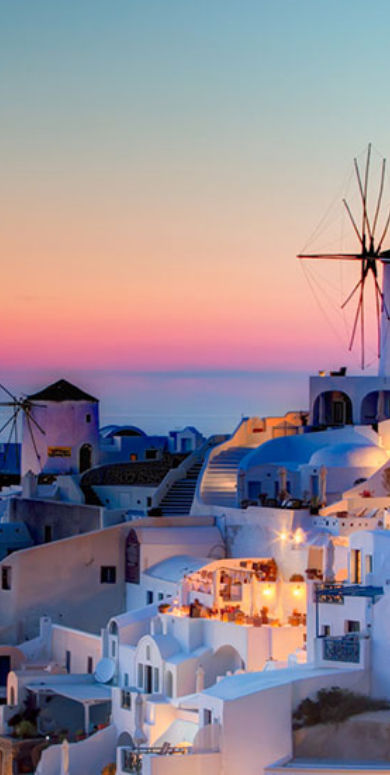
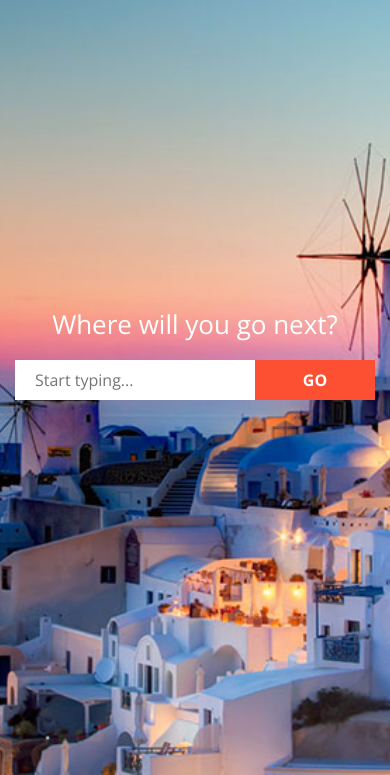
Before and after one commit to vakh-vlad/Seventh-project-flex, a plain HTML site: page index.html in a window 390 px wide. Shown: the part 69-844 px from the top of the page. Drawn offline with nearby package versions, Linux system fonts and the light colour scheme.

Commit message:
add search form to visual section with responsive

```diff
--- a/css/main.css
+++ b/css/main.css
@@ -27,6 +27,12 @@ fieldset{
 	border: 0;
 }
 
+input,
+select,
+textarea{
+	font: 16px 'Open Sans', sans-serif;
+}
+
 .page{
 	width: 100%;
 	overflow: hidden;
@@ -47,12 +53,19 @@ fieldset{
 
 }
 
+/*.visual .conteiner{
+	display: flex;
+	flex-direction: column;
+	align-items: center;
+}
+*/
 .header{
 	display: flex;
 	justify-content: space-between;
 	align-items: center;
 	padding: 27px 0;
 	position: relative;
+	width: 100%
 
 }
 
@@ -169,6 +182,61 @@ fieldset{
 	transform: rotate(-45deg);
 }
 
-@media(max-width: 1200px) {
+.search-form{
+	height: calc(100vh - 91px);
+	display: flex;
+	flex-direction: column;
+	justify-content: center;
+	align-items: center;
+}
+
+.search-form h1{
+	margin: 0 0 20px;
+	font-size: 52px;
+	font-weight: 300;
+	color: #fff;
+	text-align: center;
+}
+
+.form-holder{
+	max-width: 448px;
+	margin: 0 auto;
+	width: 100%;
+	display: flex;
+}
+
+.search-form input[type='search']{
+	width: 100%;
+	padding: 10px 20px;
+	line-height: 20px;
+	border: 0;
+}
+
+.search-form input[type='submit']{
+	width: 120px;
+	background: #fd4f32;
+	flex-shrink: 0;
+	border: 0;
+	color: #fff;
+	font-weight: 700;
+	cursor: pointer;
+	transition: all 0.3s ease;
 
 }
+
+.search-form input[type='submit']:hover{
+	opacity: 0.8;
+}
+
+@media(max-width: 767px) {
+	.search-form h1{
+		font-size: 26px;
+		line-height: 1.2;
+	}
+
+	.search-form{
+		height: 100vh;
+		margin: -91px 0 0;
+
+	}
+}
--- a/index.html
+++ b/index.html
@@ -3,6 +3,7 @@
 <head>
 	<meta charset="UTF-8">
 	<title>Travelly</title>
+	<meta name="viewport" content="width=device-width, initial-scale=1.0">
 	<link href="https://fonts.googleapis.com/css?family=Montserrat|Open+Sans:300,400,700&display=swap" rel="stylesheet">
 	<link rel="stylesheet" href="css/main.css">
 </head>
@@ -23,8 +24,12 @@
 						</ul>
 					</nav>
 				</header>
-				<form action="" class="section-form">
-
+				<form action="" class="search-form">
+						<h1>Where will you go next?</h1>
+						<div class="form-holder">
+							<input type="search" placeholder="Start typing...">
+							<input type="submit" value="GO">
+						</div>
 				</form>
 			</div>
 		</section>
```
